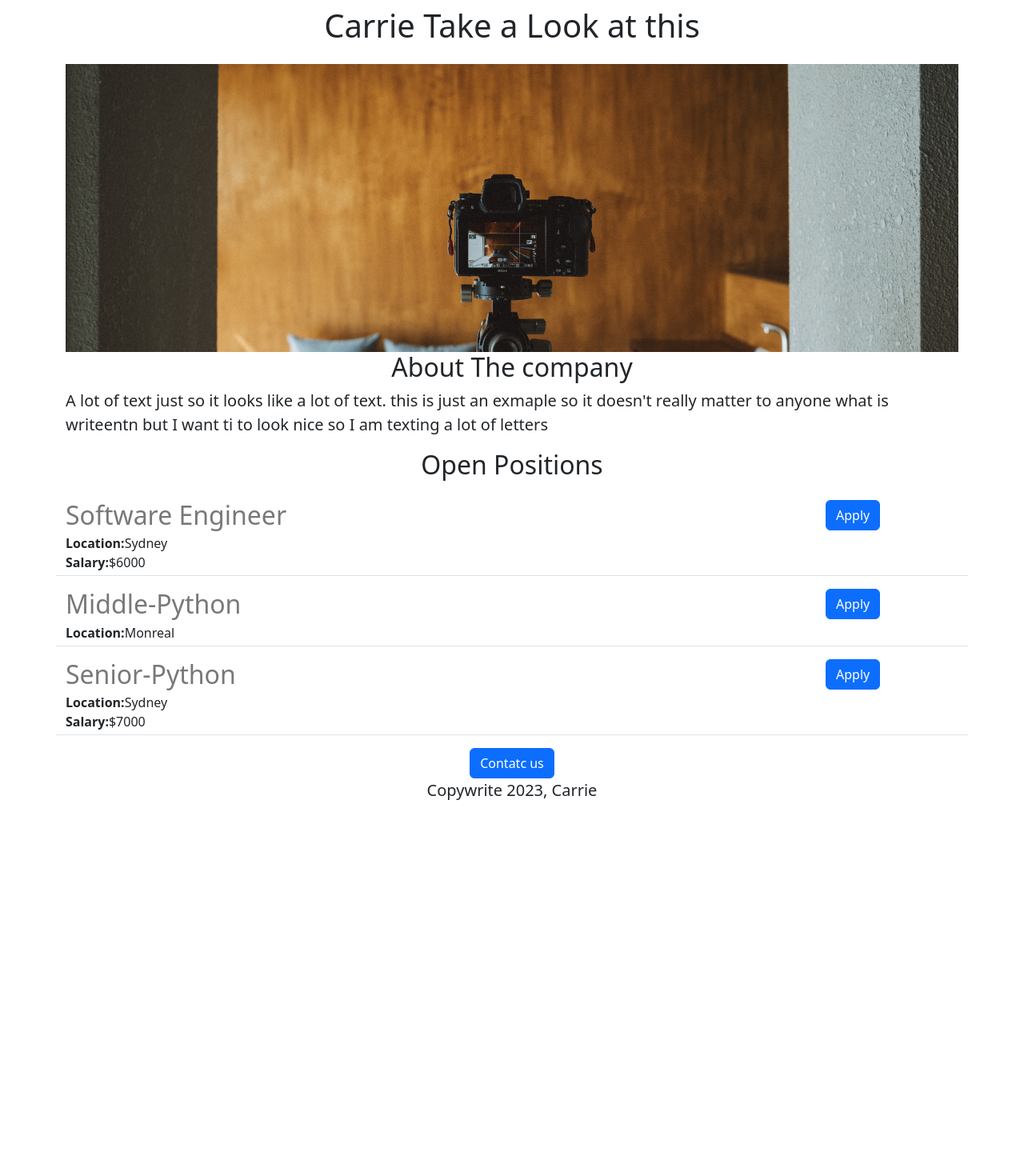
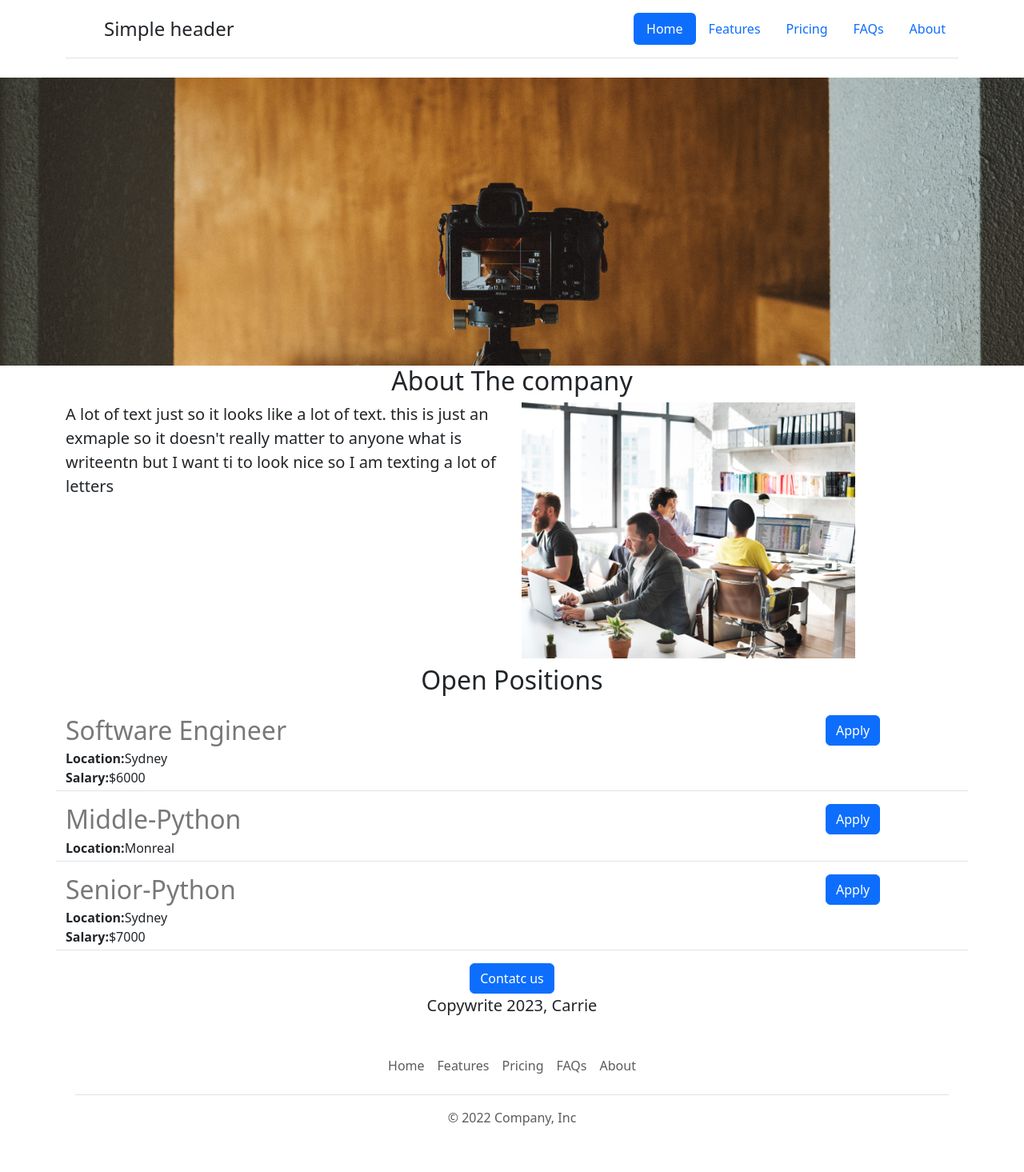
Before and after one commit to CarrieWhite44/newoneforroad, a Flask app: page / in a window 1280 px wide. Shown: the whole page at 80% size. Before the commit the page ends 1000 px from the top, so only its background shows below. Run offline with Flask 2, Linux system fonts and the light colour scheme.

Commit message:
added links

```diff
--- /dev/null
+++ b/templates/footer.html
@@ -0,0 +1,14 @@
+<div class="container">
+  <footer class="py-3 my-4">
+    <ul class="nav justify-content-center border-bottom pb-3 mb-3">
+      <li class="nav-item"><a href="#" class="nav-link px-2 text-muted">Home</a></li>
+      <li class="nav-item"><a href="#" class="nav-link px-2 text-muted">Features</a></li>
+      <li class="nav-item"><a href="#" class="nav-link px-2 text-muted">Pricing</a></li>
+      <li class="nav-item"><a href="#" class="nav-link px-2 text-muted">FAQs</a></li>
+      <li class="nav-item"><a href="#" class="nav-link px-2 text-muted">About</a></li>
+    </ul>
+    <p class="text-center text-muted">© 2022 Company, Inc</p>
+  </footer>
+</div>
+
+<div class="b-example-divider"></div>
--- a/templates/home.html
+++ b/templates/home.html
@@ -14,11 +14,18 @@
     </style>
   </head>
   <body>
+    {% include 'nav.html' %}
+    <img class="img-fluid" id="banner" src="static/photograph.jpg" height=320>
     <div class="container">
-      <h1 class="text-center mt-2 mb-4"> {{company_name}} Take a Look at this</h1>
-     <img class="img-fluid" id="banner" src="static/photograph.jpg" height=320>
      <h2 class="text-center">About The company</h2>
-    <p class="lead">A lot of text just so it looks like a lot of text. this is just an exmaple so it doesn't really matter to anyone what is writeentn but I want ti to look nice so I am texting a lot of letters</p>
+    <div class="row">
+      <div class="col-md-6">
+      <p class="lead">A lot of text just so it looks like a lot of text. this is just an exmaple so it doesn't really matter to anyone what is writeentn but I want ti to look nice so I am texting a lot of letters</p>
+      </div>
+      <div class="d-none d-md-block col-md-6">
+      <img src="static/newjob.jpg" style="height:320px">
+      </div>
+    </div>
     <h2 class="text-center mt-2 mb-4"">Open Positions</h2>
     <div>
       {% for job in jobs %}
@@ -28,6 +35,7 @@
       <div class="text-center">
         <button class="btn btn-primary"> Contatc us </button>
          <p class="lead">Copywrite 2023, Carrie</p>
+      {% include 'footer.html' %}
       </div>
     </div>
 
--- a/templates/jobs.html
+++ b/templates/jobs.html
@@ -9,6 +9,6 @@
     {% endif %}
   </div>
 <div class="col-2">
-  <button type="button" class="btn btn-primary">Apply</button>
+  <a href = "mailto:carriewhite944@gmail.com?subject=For%20job%20{{job['Title']}}&body=Your%20name%3A%0D%0AYour%20resume%3A%0D%0AYour%20message%3A" type="button" class="btn btn-primary">Apply</a>
 </div>
 </div>
--- /dev/null
+++ b/templates/nav.html
@@ -0,0 +1,18 @@
+<div class="container">
+    <header class="d-flex flex-wrap justify-content-center py-3 mb-4 border-bottom">
+      <a href="/" class="d-flex align-items-center mb-3 mb-md-0 me-md-auto text-dark text-decoration-none">
+        <svg class="bi me-2" width="40" height="32"><use xlink:href="#bootstrap"/></svg>
+        <span class="fs-4">Simple header</span>
+      </a>
+
+      <ul class="nav nav-pills">
+        <li class="nav-item"><a href="#" class="nav-link active" aria-current="page">Home</a></li>
+        <li class="nav-item"><a href="#" class="nav-link">Features</a></li>
+        <li class="nav-item"><a href="#" class="nav-link">Pricing</a></li>
+        <li class="nav-item"><a href="#" class="nav-link">FAQs</a></li>
+        <li class="nav-item"><a href="#" class="nav-link">About</a></li>
+      </ul>
+    </header>
+  </div>
+
+  <div class="b-example-divider"></div>
```
Also changed, not shown: static/newjob.jpg (added).
